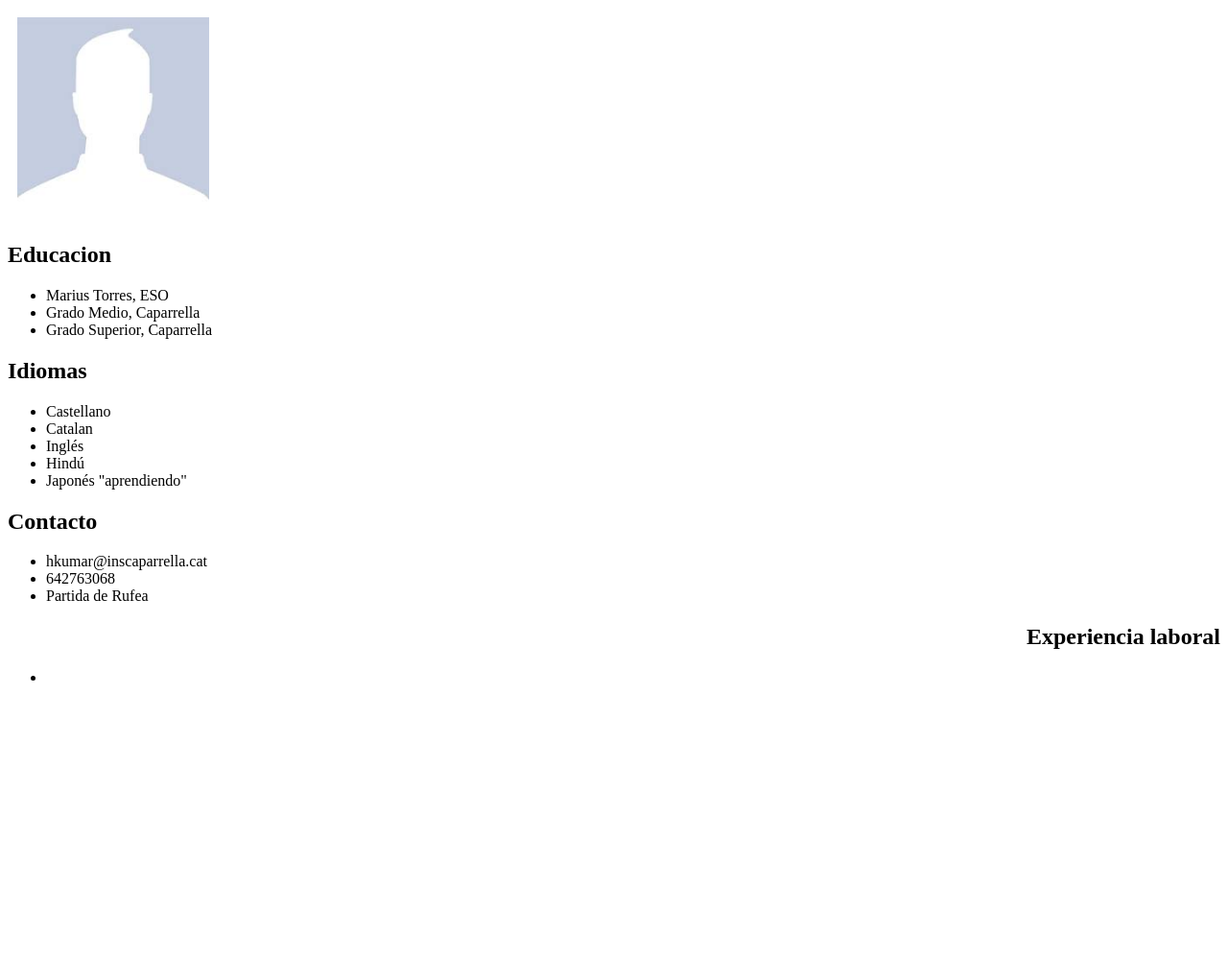
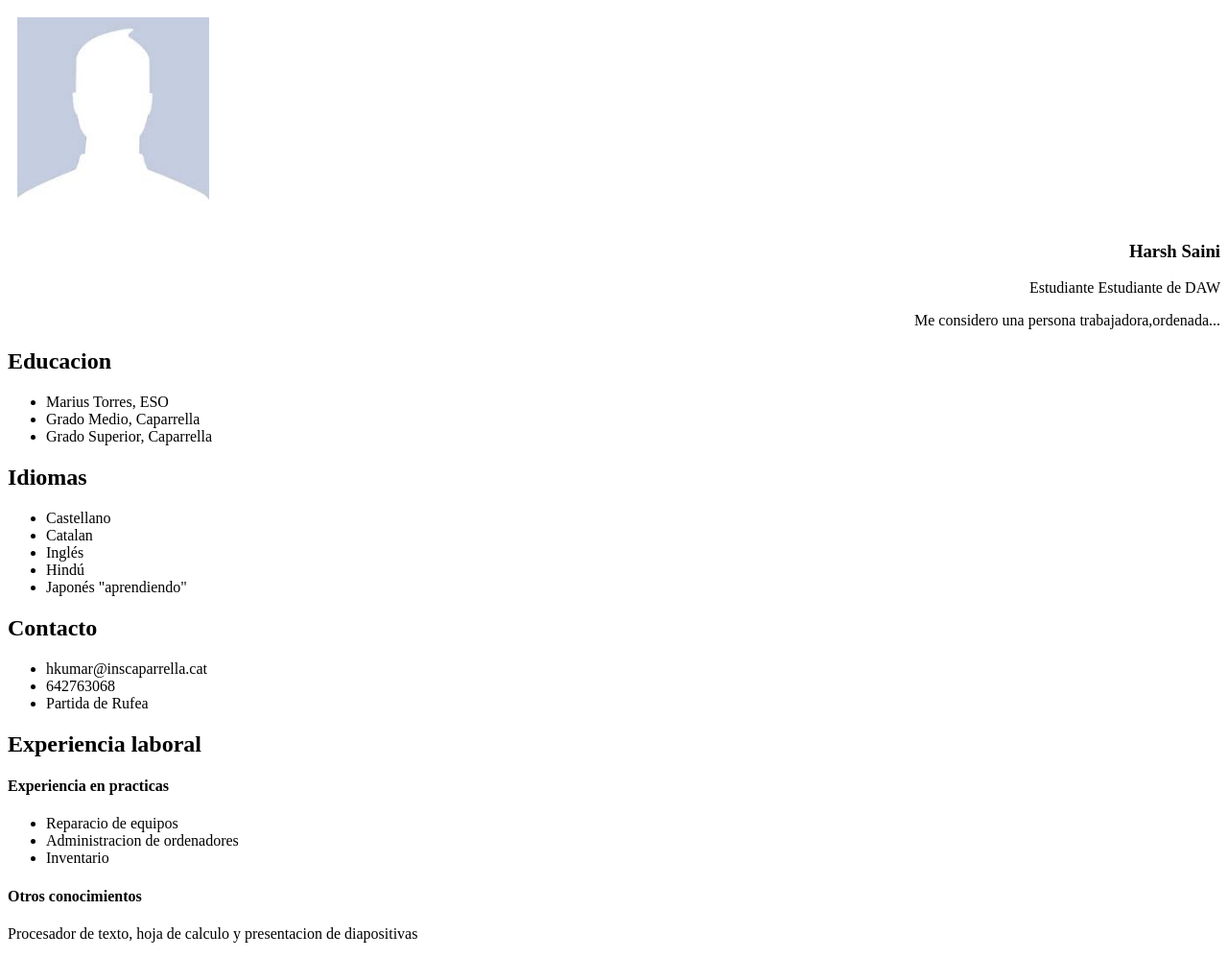
Before and after one commit to Culebrin19/web4, a plain HTML site: page activitats/html/06-tablas/activitat3.html in a window 1280 px wide. Shown: the whole page at 96% size. Before the commit the page ends 800 px from the top, so only its background shows below. Drawn offline with Linux system fonts and the light colour scheme.

Commit message:
Deploying to gh-pages from @ Culebrin19/web4@c9cf1d29e610b911e4232e3d044ee86d5937aead 🚀

```diff
--- a/activitats/html/06-tablas/activitat3.html
+++ b/activitats/html/06-tablas/activitat3.html
@@ -11,12 +11,16 @@
   height: 200px;
   padding: 10px;
     }
-    #dreta {
-  text-align: right;
-}
+    #dreta{
+        text-align: right;
+    }
 </style>
 <body>
     <img src="foto.png" alt="">
+    <h3 id="dreta">Harsh Saini</h3>
+    <p id="dreta">Estudiante
+        Estudiante de DAW</p>
+    <p id="dreta">Me considero una persona trabajadora,ordenada...</p>
     <h2>Educacion</h2>
     <ul>
         <li>Marius Torres, ESO</li>
@@ -38,9 +42,14 @@
         <li>642763068</li>
         <li>Partida de Rufea</li>
     </ul>
-    <h2 id="dreta">Experiencia laboral</h2>
+    <h2>Experiencia laboral</h2>
+    <h4>Experiencia en practicas</h4>
     <ul>
-        <li></li>
+        <li>Reparacio de equipos</li>
+        <li>Administracion de ordenadores</li>
+        <li>Inventario</li>
     </ul>
+    <h4>Otros conocimientos</h4>
+    <p>Procesador de texto, hoja de calculo y presentacion de diapositivas</p>
 </body>
 </html>
```
Also changed, not shown: activitats/html/07-formularios/activitat1.html (added), activitats/html/07-formularios/activitat2.html (added), activitats/html/07-formularios/activitat3.html (added), activitats/html/07-formularios/activitat4.html (added).
